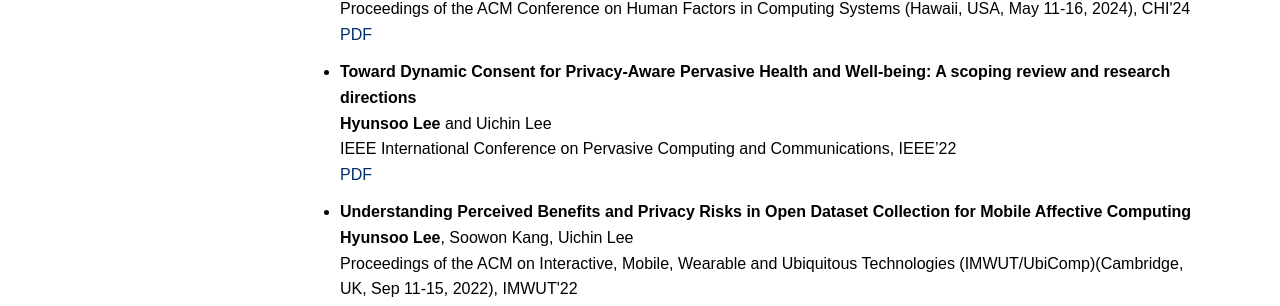
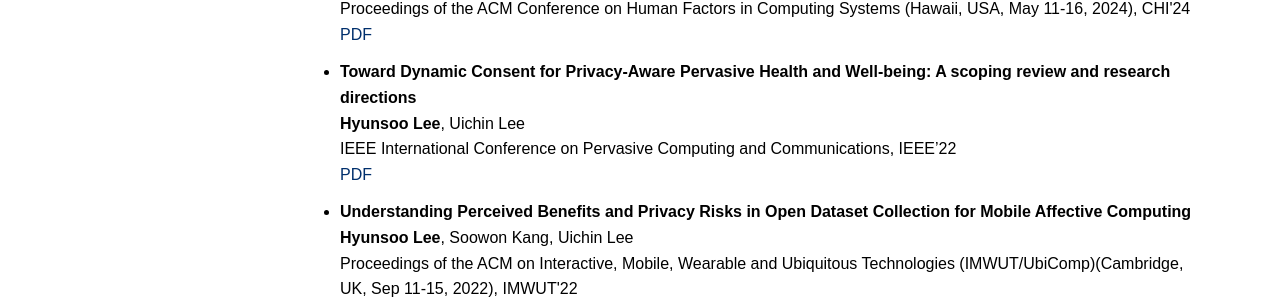
Before and after one commit to hslee90/hslee90.github.io, a Jekyll site: the page built from index.md, in a window 1280 px wide. Shown: the part 582-888 px from the top of the page. Built offline with Jekyll 4.4.1, drawn with Linux system fonts in a browser that asks for light colours; nearby versions of some CDN libraries.

Commit message:
Update index.md

```diff
--- a/index.md
+++ b/index.md
@@ -55,7 +55,7 @@ title: "Hyunsoo Lee"
       </li>
       <li>
         <strong>Toward Dynamic Consent for Privacy-Aware Pervasive Health and Well-being: A scoping review and research directions</strong><br>
-        <span><strong>Hyunsoo Lee</strong> and Uichin Lee</span><br>
+        <span><strong>Hyunsoo Lee</strong>, Uichin Lee</span><br>
         <span>IEEE International Conference on Pervasive Computing and Communications, IEEE’22</span><br>
         <a href="link_to_pdf_3.pdf" target="_blank">PDF</a>
       </li>
```
